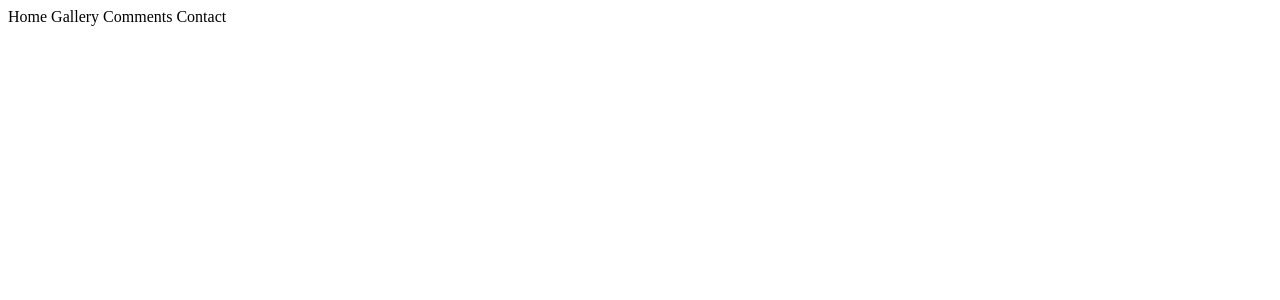
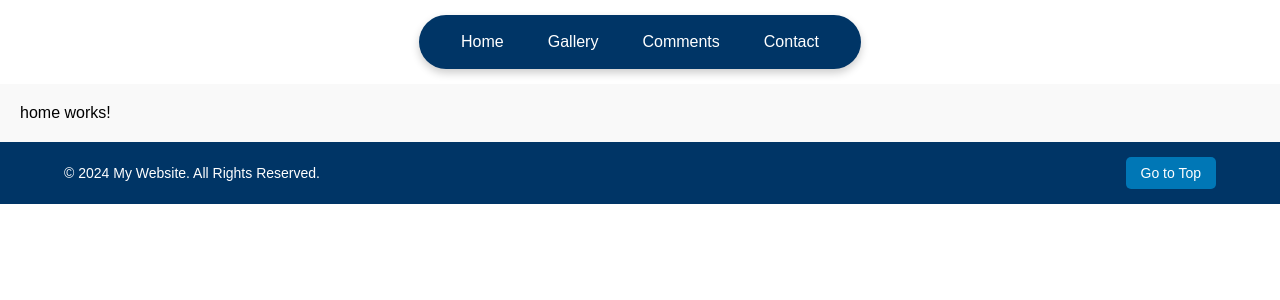
Before and after one commit to karakolev11/lsfc-website, an Angular app: page /home in a window 1280 px wide. Shown: the top 300 px of the page. Built offline with nearby package versions, Linux system fonts and the light colour scheme.

Commit message:
navbar and footer styling

```diff
--- a/src/app/pages/comments/comments.component.html
+++ b/src/app/pages/comments/comments.component.html
@@ -1,2 +1,5 @@
 <app-navigation-bar></app-navigation-bar>
-<p>comments works!</p>
+<div class="container">
+    <p>comments works!</p>
+</div>
+<app-footer></app-footer>
--- a/src/app/pages/contact/contact.component.html
+++ b/src/app/pages/contact/contact.component.html
@@ -1,2 +1,5 @@
 <app-navigation-bar></app-navigation-bar>
-<p>contact works!</p>
+<div class="container">
+    <p>contact works!</p>
+</div>
+<app-footer></app-footer>
--- a/src/app/pages/gallery/gallery.component.html
+++ b/src/app/pages/gallery/gallery.component.html
@@ -1,2 +1,5 @@
 <app-navigation-bar></app-navigation-bar>
-<p>gallery works!</p>
+<div class="container">
+    <p>gallery works!</p>
+</div>
+<app-footer></app-footer>
--- a/src/app/pages/home/home.component.html
+++ b/src/app/pages/home/home.component.html
@@ -1 +1,5 @@
 <app-navigation-bar></app-navigation-bar>
+<div class="container">
+    <div>home works!</div>
+</div>
+<app-footer></app-footer>
--- a/src/app/shared/components/footer/footer.component.css
+++ b/src/app/shared/components/footer/footer.component.css
@@ -0,0 +1,36 @@
+.footer {
+  display: flex;
+  justify-content: center;
+  align-items: center;
+  background-color: #003566;
+  padding: 15px 0;
+  color: #ffffff;
+}
+
+.footer-content {
+  display: flex;
+  justify-content: space-between;
+  align-items: center;
+  width: 90%;
+  max-width: 1200px;
+}
+
+.footer-text p {
+  margin: 0;
+  font-size: 14px;
+}
+
+.go-to-top {
+  background-color: #0077b6;
+  color: #ffffff;
+  border: none;
+  padding: 8px 15px;
+  font-size: 14px;
+  border-radius: 5px;
+  cursor: pointer;
+  transition: background-color 0.3s;
+}
+
+.go-to-top:hover {
+  background-color: #00509e;
+}
--- a/src/app/shared/components/footer/footer.component.html
+++ b/src/app/shared/components/footer/footer.component.html
@@ -1 +1,8 @@
-<p>footer works!</p>
+<footer class="footer">
+    <div class="footer-content">
+      <div class="footer-text">
+        <p>© 2024 My Website. All Rights Reserved.</p>
+      </div>
+      <button class="go-to-top" (click)="scrollToTop()">Go to Top</button>
+    </div>
+</footer>
--- a/src/app/shared/components/footer/footer.component.ts
+++ b/src/app/shared/components/footer/footer.component.ts
@@ -7,4 +7,7 @@ import { Component } from '@angular/core';
 })
 export class FooterComponent {
 
+  public scrollToTop(): void {
+    window.scrollTo({ top: 0, behavior: 'smooth' });
+  }
 }
--- a/src/app/shared/components/navigation-bar/navigation-bar.component.css
+++ b/src/app/shared/components/navigation-bar/navigation-bar.component.css
@@ -0,0 +1,32 @@
+.navbar {
+    display: flex;
+    justify-content: center;
+    padding: 15px 0;
+}
+
+.navbar-inner {
+    display: flex;
+    gap: 20px;
+    background-color: #003566;
+    padding: 10px 30px;
+    border-radius: 50px;
+    box-shadow: 0 4px 8px rgba(0, 0, 0, 0.2);
+    cursor: pointer;
+}
+
+.nav-link {
+    color: #ffffff;
+    text-decoration: none;
+    padding: 8px 12px;
+    font-size: 16px;
+    transition: background-color 0.3s;
+    border-radius: 5px;
+}
+
+.nav-link:hover {
+    background-color: #00509e;
+}
+
+.active {
+    background-color: #0077b6;
+}
--- a/src/app/shared/components/navigation-bar/navigation-bar.component.html
+++ b/src/app/shared/components/navigation-bar/navigation-bar.component.html
@@ -1,4 +1,5 @@
 <nav class="navbar">
+  <div class="navbar-inner">
     <a
       *ngFor="let item of navItems"
       (click)="navigateTo(item.path)"
@@ -7,4 +8,5 @@
     >
       {{ item.label }}
     </a>
+  </div>
 </nav>
--- a/src/app/shared/components/navigation-bar/navigation-bar.component.ts
+++ b/src/app/shared/components/navigation-bar/navigation-bar.component.ts
@@ -10,7 +10,6 @@ import { Router } from '@angular/router';
 export class NavigationBarComponent {
 
   public navItems: NavigationItem[] = [
-    { label: '', path: '', img: ''},
     { label: 'Home', path: '' },
     { label: 'Gallery', path: 'gallery' },
     { label: 'Comments', path: 'comments-section' },
@@ -19,7 +18,7 @@ export class NavigationBarComponent {
 
   constructor(private readonly router: Router) {}
 
-  navigateTo(path: string): void {
+  public navigateTo(path: string): void {
     this.router.navigate([path]);
   }
 }
--- a/src/styles.css
+++ b/src/styles.css
@@ -1 +1,33 @@
 /* You can add global styles to this file, and also import other style files */
+body {
+    font-family: Arial, sans-serif;
+}
+
+html, body {
+    height: 100%;
+    margin: 0;
+    display: flex;
+    flex-direction: column;
+}
+
+app-root {
+    display: flex;
+    flex-direction: column;
+    min-height: 100vh;
+}
+
+.container {
+    flex: 1;
+    padding: 20px;
+    background-color: #f9f9f9;
+}
+
+
+app-footer {
+    width: 100%;
+    background-color: #003566;
+    color: #ffffff;
+    padding: 10px 0;
+    text-align: center;
+    font-size: 14px;
+}
```
